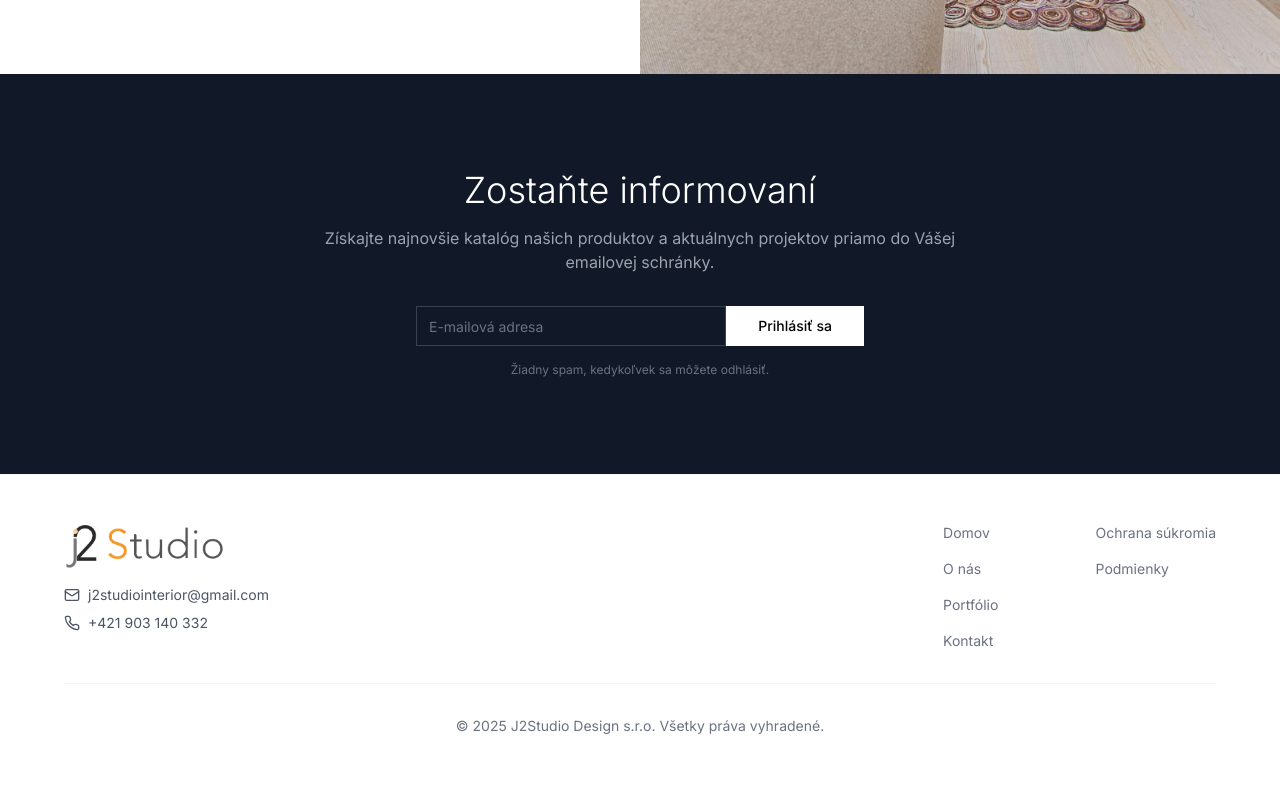
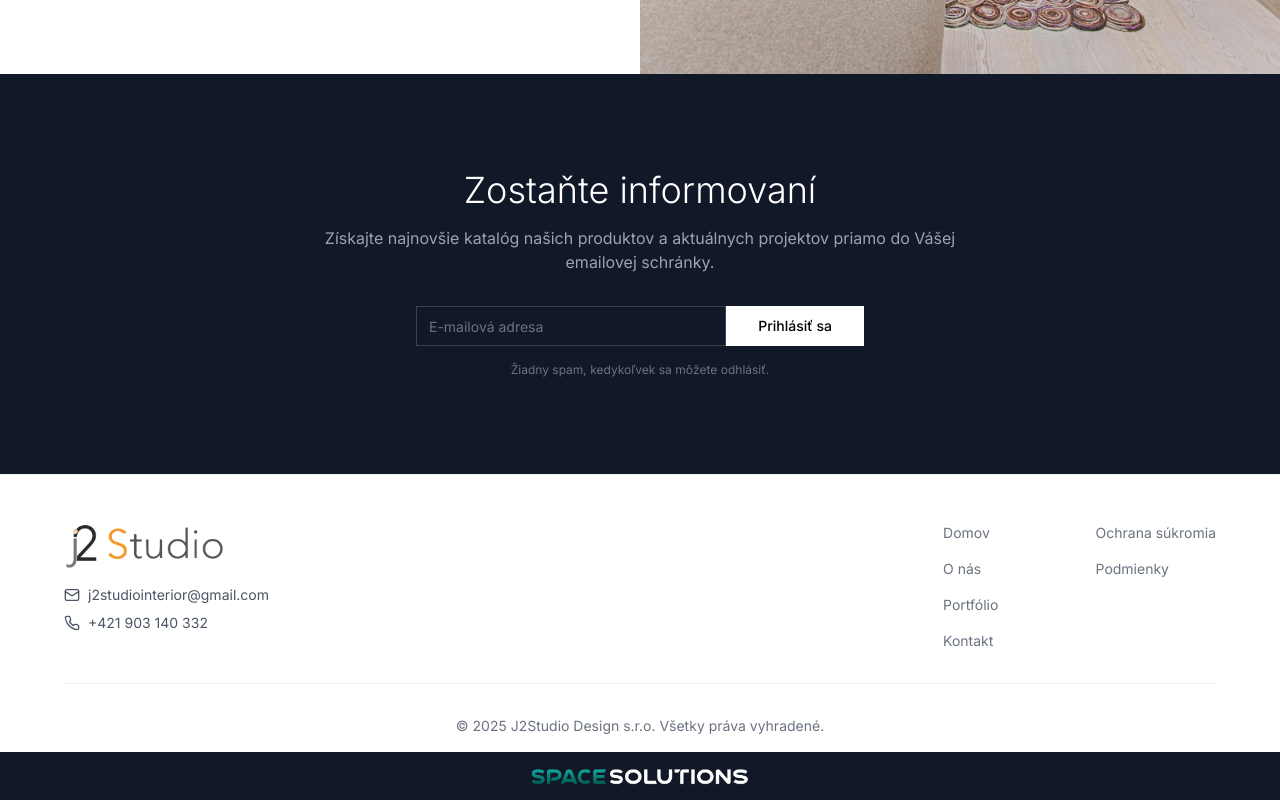
Before and after one commit to MarianMichalovic/j2studio, a Next.js app: page / in a window 1280 px wide. Shown: the part 4879-5679 px from the top of the page. Built offline with nearby package versions, Linux system fonts and the light colour scheme.

Commit message:
update pridanie space logo

```diff
--- a/components/layout/footer.tsx
+++ b/components/layout/footer.tsx
@@ -16,7 +16,7 @@ export default function Footer() {
   }
 
   return (
-    <footer className="px-6 py-12 border-t border-gray-100">
+    <footer className="px-6 py-12 border-t border-gray-100 relative">
       <div className="max-w-6xl mx-auto">
         <div className="flex flex-col space-y-8">
           {/* Main footer content */}
@@ -77,11 +77,15 @@ export default function Footer() {
           </div>
 
           {/* Copyright */}
-          <div className="pt-8 border-t border-gray-100 text-center text-sm text-gray-500">
+          <div className="pt-8 border-t border-gray-100 text-center text-sm text-gray-500 pb-4">
             © 2025 J2Studio Design s.r.o. Všetky práva vyhradené.
           </div>
         </div>
       </div>
+      <div className="absolute w-full flex items-center justify-center bottom-0 left-0 h-12 bg-gray-900">
+        <a href="https://spacesolutions.sk/" target="_blank">
+        <img src="space.png" alt="space logo" className="w-40 lg:w-56"/></a>
+      </div>
     </footer>
   )
 }
```
Also changed, not shown: public/space.png (added).
